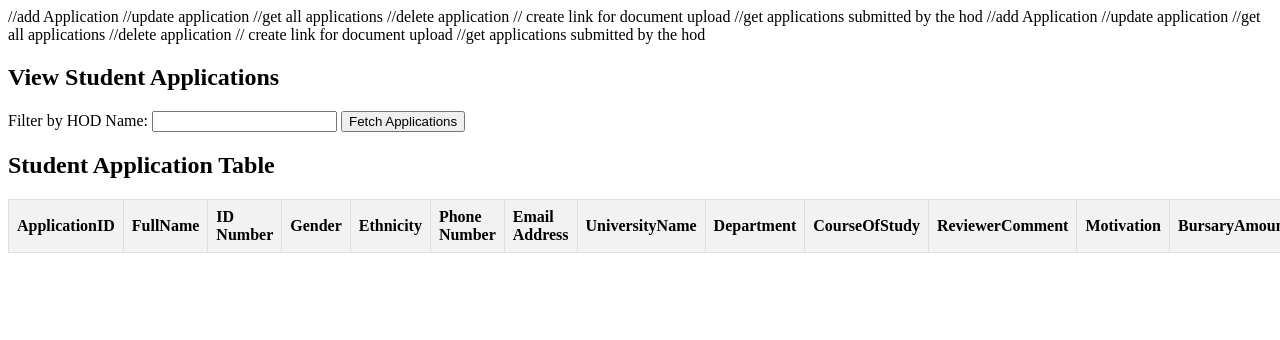
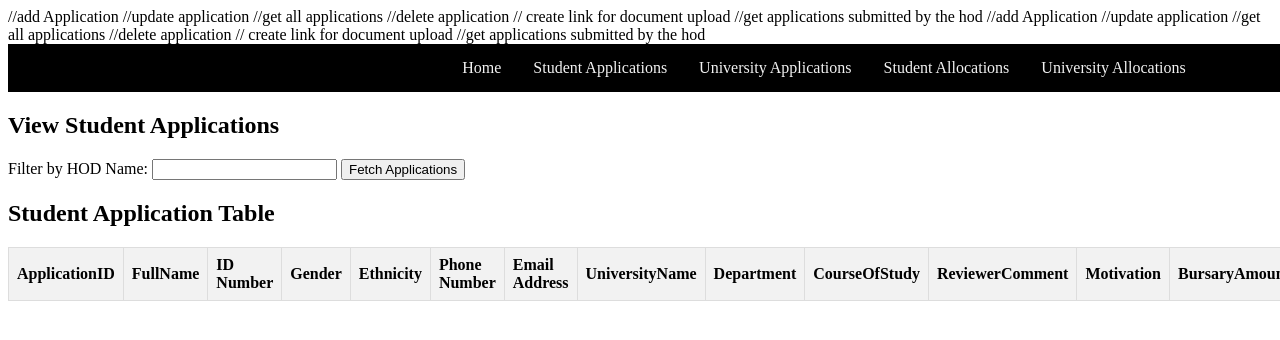
Before and after one commit to UkukhukaBursaryManagementSystem/UkukhulaBursaryManagementSystem, a plain HTML site: page src/ukukhulaApp/app/pages/student_appplications.html in a window 1280 px wide. Shown: the top 340 px of the page. Drawn offline with Linux system fonts and the light colour scheme; no server answers.

Commit message:
added navbar

```diff
--- a/src/ukukhulaApp/app/pages/student_appplications.html
+++ b/src/ukukhulaApp/app/pages/student_appplications.html
@@ -14,6 +14,16 @@ the hod
     <title>StudentApplication</title>
   </head>
   <body>
+
+    <header>
+      <nav>
+        <a href="./admin.html"> Home</a>
+        <a href="./student_appplications.html"> Student Applications</a>
+        <a href="university_applications.html">University Applications</a>
+        <a href="./student_allocations.html">Student Allocations</a>
+        <a href="./university_allocations.html"> University Allocations</a>
+      </nav>
+    </header>
     <section id="selection">
       <h2>View Student Applications</h2>
       <label for="filter">Filter by HOD Name:</label>
```
